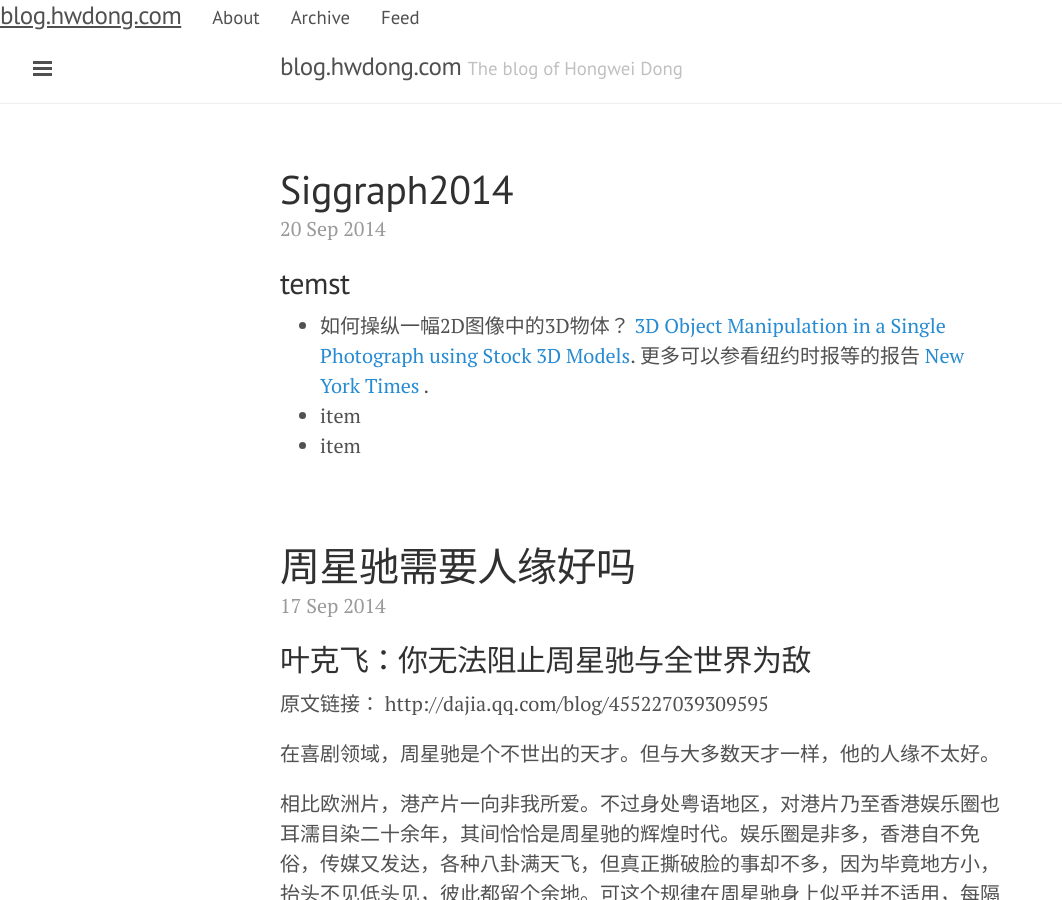
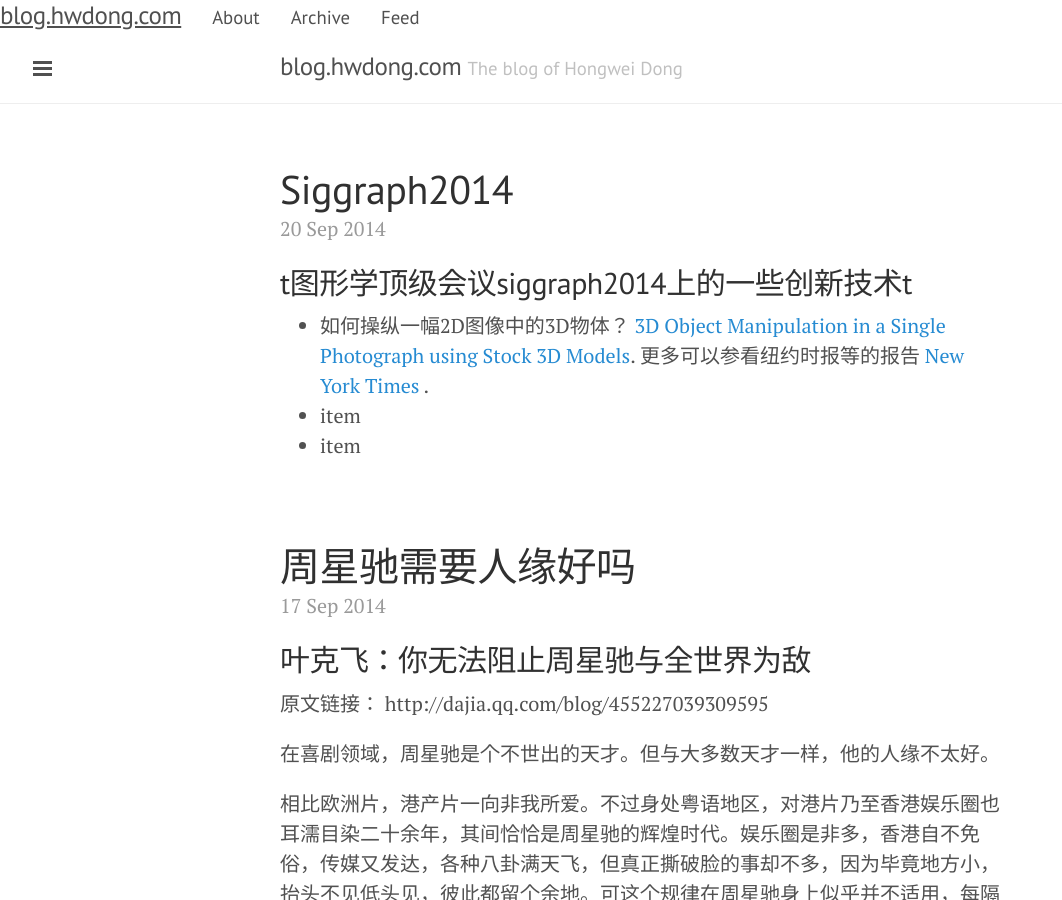
Before and after one commit to hwdong/hwdong-old.github.io, a Jekyll site: the page built from index.html, in a window 1280 px wide and 900 px high. Shown: the whole window, without its empty margins (0-1062 px from the left). Built offline with Jekyll 4.4.1, drawn with Linux system fonts in a browser that asks for light colours; Markdown is read by kramdown in place of the engine named in the settings; the list of posts is cut into pages by our own code.

Commit message:
Updated 2014-09-20-SIGGRAPH2014.md

```diff
--- a/_posts/2014-09-20-SIGGRAPH2014.md
+++ b/_posts/2014-09-20-SIGGRAPH2014.md
@@ -2,7 +2,7 @@
 published: true
 ---
 
-##  temst
+##  t图形学顶级会议siggraph2014上的一些创新技术t
 
 - 如何操纵一幅2D图像中的3D物体？
  [3D Object Manipulation in a Single Photograph using Stock 3D Models](http://www.cs.cmu.edu/~om3d/). 更多可以参看纽约时报等的报告 [ New York Times](http://www.nytimes.com/2014/08/12/science/3-d-tool-guesses-what-a-photo-is-missing.html) .
```
